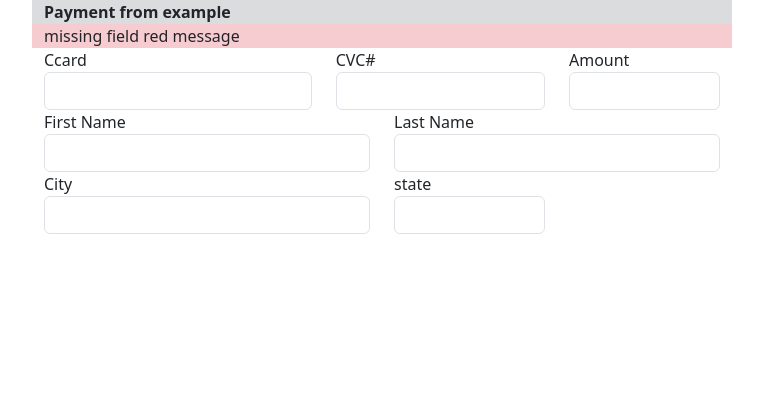
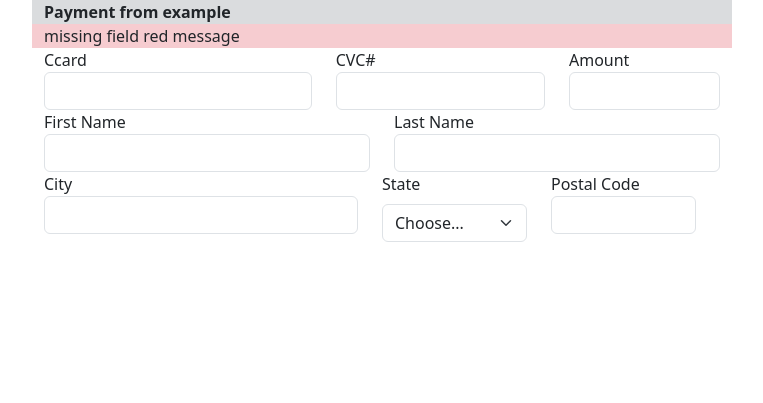
Before and after one commit to 4GeeksAcademy/payment-form-bootstrap, a plain HTML site: page index.html in a window 1280 px wide. Shown: the whole page, without its empty margins (258-1021 px from the left). Drawn offline with nearby package versions, Linux system fonts and the light colour scheme.

Commit message:
monday last

```diff
--- a/index.html
+++ b/index.html
@@ -74,6 +74,7 @@
         </div>
         </div>
         <div class="row d-flex">
+          <div class="row d-flex">
             <div class="col-6">
                 <label for="City">City</label>
                 <input
@@ -84,7 +85,68 @@
             />
             </div>
             <div class="col-3">
-                <label for="state">state</label>
+                <label for="state">
+                  <div class="mb-3">
+                   <label for="mySelect" class="form-label">State</label>
+                   <select class="form-select" id="mySelect">
+                     <option selected disabled>Choose...</option>
+                     <option value="AL">Alabama</option>
+                     <option value="AK">Alaska</option>
+                     <option value="AZ">Arizona</option>
+                     <option value="AR">Arkansas</option>
+                     <option value="CA">California</option>
+                     <option value="CO">Colorado</option>
+                     <option value="CT">Connecticut</option>
+                     <option value="DE">Delaware</option>
+                     <option value="DC">District Of Columbia</option>
+                     <option value="FL">Florida</option>
+                     <option value="GA">Georgia</option>
+                     <option value="HI">Hawaii</option>
+                     <option value="ID">Idaho</option>
+                     <option value="IL">Illinois</option>
+                     <option value="IN">Indiana</option>
+                     <option value="IA">Iowa</option>
+                     <option value="KS">Kansas</option>
+                     <option value="KY">Kentucky</option>
+                     <option value="LA">Louisiana</option>
+                     <option value="ME">Maine</option>
+                     <option value="MD">Maryland</option>
+                     <option value="MA">Massachusetts</option>
+                     <option value="MI">Michigan</option>
+                     <option value="MN">Minnesota</option>
+                     <option value="MS">Mississippi</option>
+                     <option value="MO">Missouri</option>
+                     <option value="MT">Montana</option>
+                     <option value="NE">Nebraska</option>
+                     <option value="NV">Nevada</option>
+                     <option value="NH">New Hampshire</option>
+                     <option value="NJ">New Jersey</option>
+                     <option value="NM">New Mexico</option>
+                     <option value="NY">New York</option>
+                     <option value="NC">North Carolina</option>
+                     <option value="ND">North Dakota</option>
+                     <option value="OH">Ohio</option>
+                     <option value="OK">Oklahoma</option>
+                     <option value="OR">Oregon</option>
+                     <option value="PA">Pennsylvania</option>
+                     <option value="RI">Rhode Island</option>
+                     <option value="SC">South Carolina</option>
+                     <option value="SD">South Dakota</option>
+                     <option value="TN">Tennessee</option>
+                     <option value="TX">Texas</option>
+                     <option value="UT">Utah</option>
+                     <option value="VT">Vermont</option>
+                     <option value="VA">Virginia</option>
+                     <option value="WA">Washington</option>
+                     <option value="WV">West Virginia</option>
+                     <option value="WI">Wisconsin</option>
+                     <option value="WY">Wyoming</option>
+                  </select>
+                  </div>
+                </label>
+              </div>
+              <div class="col-3">
+                <label for="Pstal Code">Postal Code</label>
                 <input
                 type="text"
                 class="form-control"
@@ -94,7 +156,7 @@
               </div>
               </div>
         </div>
-
+      </div>
     </div>
     <script
       src="https://cdn.jsdelivr.net/npm/bootstrap@5.3.8/dist/js/bootstrap.bundle.min.js"
```
Lines whose indentation alone changed are shown as unchanged.
